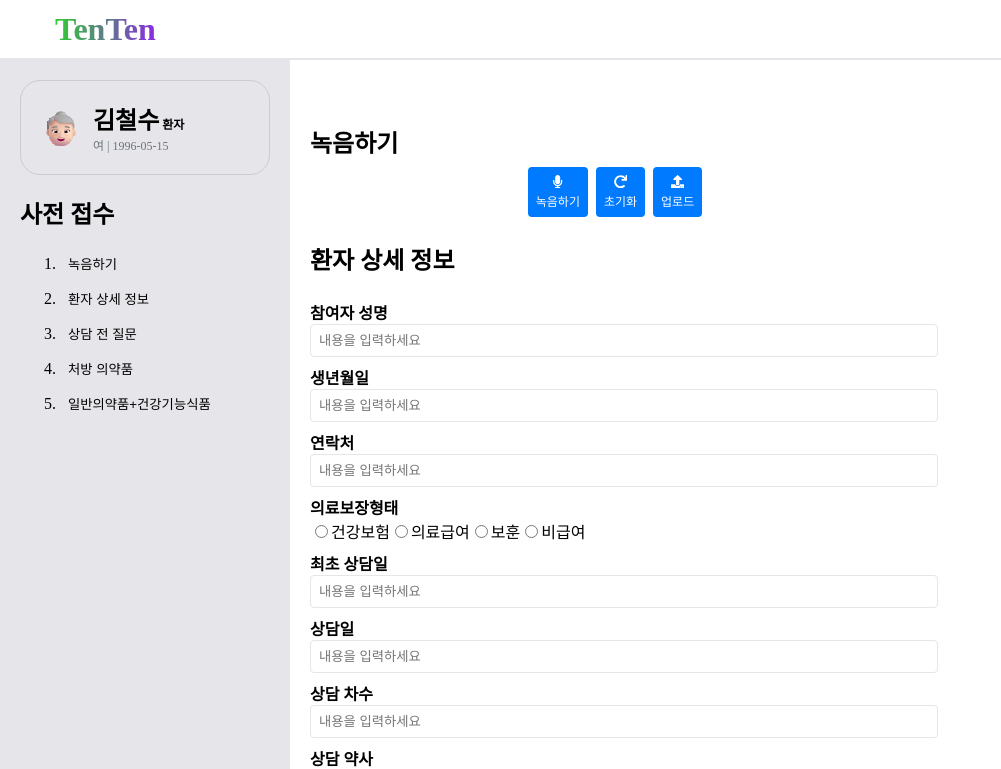
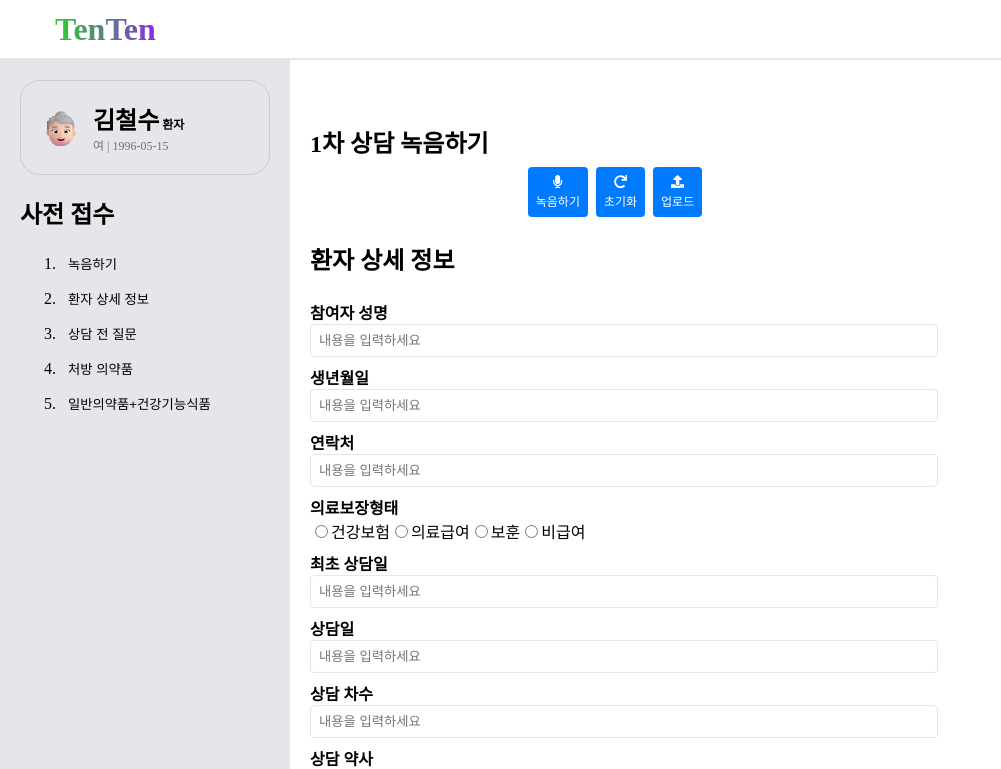
Before and after one commit to TenTen-TechForImpact/TenTen_2024, a Next.js app: page /sessions in a window 1280 px wide. Shown: the top 769 px of the page, without its empty margins (0-1001 px from the left). Built offline with nearby package versions, Linux system fonts and the light colour scheme.

Commit message:
1차 2차 녹음 구분

```diff
--- a/components/MainContent/MainContent.tsx
+++ b/components/MainContent/MainContent.tsx
@@ -5,7 +5,7 @@ import PrescriptionDrugsSection from "./PrescriptionDrugsSection";
 import OTCAndSupplementsSection from "./OTCAndSupplementsSection";
 import CareNotesSection from "./CareNotesSection";
 import PharmacistInterventionSection from "./PharmacistInterventionSection";
-import RecordingSection from "./RecordingSection"; // 기존 섹션 유지
+import RecordingSection from "./RecordingSection";
 import styles from "./MainContent.module.css";
 
 interface MainContentProps {
@@ -16,6 +16,7 @@ interface MainContentProps {
   setPatientInfo: React.Dispatch<React.SetStateAction<any>>;
   preQuestions: string[];
   setPreQuestions: React.Dispatch<React.SetStateAction<string[]>>;
+  sessionId: string | null;
 }
 
 const MainContent: React.FC<MainContentProps> = ({
@@ -26,6 +27,7 @@ const MainContent: React.FC<MainContentProps> = ({
   setPatientInfo,
   preQuestions,
   setPreQuestions,
+  sessionId,
 }) => {
   const handleAddContent = (content: string) => {
     console.log("추가된 content:", content);
@@ -36,7 +38,8 @@ const MainContent: React.FC<MainContentProps> = ({
       <section id="recording" className={styles.section}>
         <RecordingSection
           onRecordingStatusChange={onRecordingStatusChange}
-          sessionId={"임시ID"}
+          sessionId={sessionId ?? "임시ID"}
+          isFollowUp={isFollowUp}
         />
       </section>
 
--- a/components/MainContent/RecordingSection.tsx
+++ b/components/MainContent/RecordingSection.tsx
@@ -5,12 +5,14 @@ import styles from "./RecordingSection.module.css";
 
 interface RecordingSectionProps {
   onRecordingStatusChange: (isRecording: boolean) => void;
-  sessionId: string; // API 엔드포인트에 필요한 sessionId
+  sessionId: string;
+  isFollowUp: boolean; // 상담 유형 구분 prop
 }
 
 const RecordingSection: React.FC<RecordingSectionProps> = ({
   onRecordingStatusChange,
   sessionId,
+  isFollowUp,
 }) => {
   const [isRecording, setIsRecording] = useState(false);
   const [isPaused, setIsPaused] = useState(false);
@@ -19,7 +21,6 @@ const RecordingSection: React.FC<RecordingSectionProps> = ({
 
   const handleStartOrPauseRecording = async () => {
     if (!isRecording) {
-      // 녹음 시작
       try {
         await recorderRef.current.startRecording();
         setIsRecording(true);
@@ -29,12 +30,10 @@ const RecordingSection: React.FC<RecordingSectionProps> = ({
         console.error("녹음 시작 실패:", error);
       }
     } else if (isPaused) {
-      // 녹음 재개
       recorderRef.current.resumeRecording();
       setIsPaused(false);
       onRecordingStatusChange(true);
     } else {
-      // 녹음 일시정지
       recorderRef.current.pauseRecording();
       setIsPaused(true);
       onRecordingStatusChange(false);
@@ -45,7 +44,7 @@ const RecordingSection: React.FC<RecordingSectionProps> = ({
     try {
       const audioBlob = await recorderRef.current.stopRecording();
       const url = URL.createObjectURL(audioBlob);
-      setAudioURL(url); // 녹음 완료 시 재생바에 사용될 URL 설정
+      setAudioURL(url);
       setIsRecording(false);
       setIsPaused(false);
       onRecordingStatusChange(false);
@@ -71,7 +70,7 @@ const RecordingSection: React.FC<RecordingSectionProps> = ({
     formData.append(
       "wavfile",
       new Blob([audioBlob], { type: "audio/wav" }),
-      "recording.wav"
+      isFollowUp ? "followup_recording.wav" : "initial_recording.wav"
     );
 
     try {
@@ -96,7 +95,7 @@ const RecordingSection: React.FC<RecordingSectionProps> = ({
 
   return (
     <div className={styles.recordingSection}>
-      <h3 className={styles.sectionTitle}>녹음하기</h3>
+      <h3 className={styles.sectionTitle}>{isFollowUp ? "2차 상담 녹음하기" : "1차 상담 녹음하기"}</h3>
       <div className={styles.buttonContainer}>
         <button
           className={styles.startStopButton}
```
